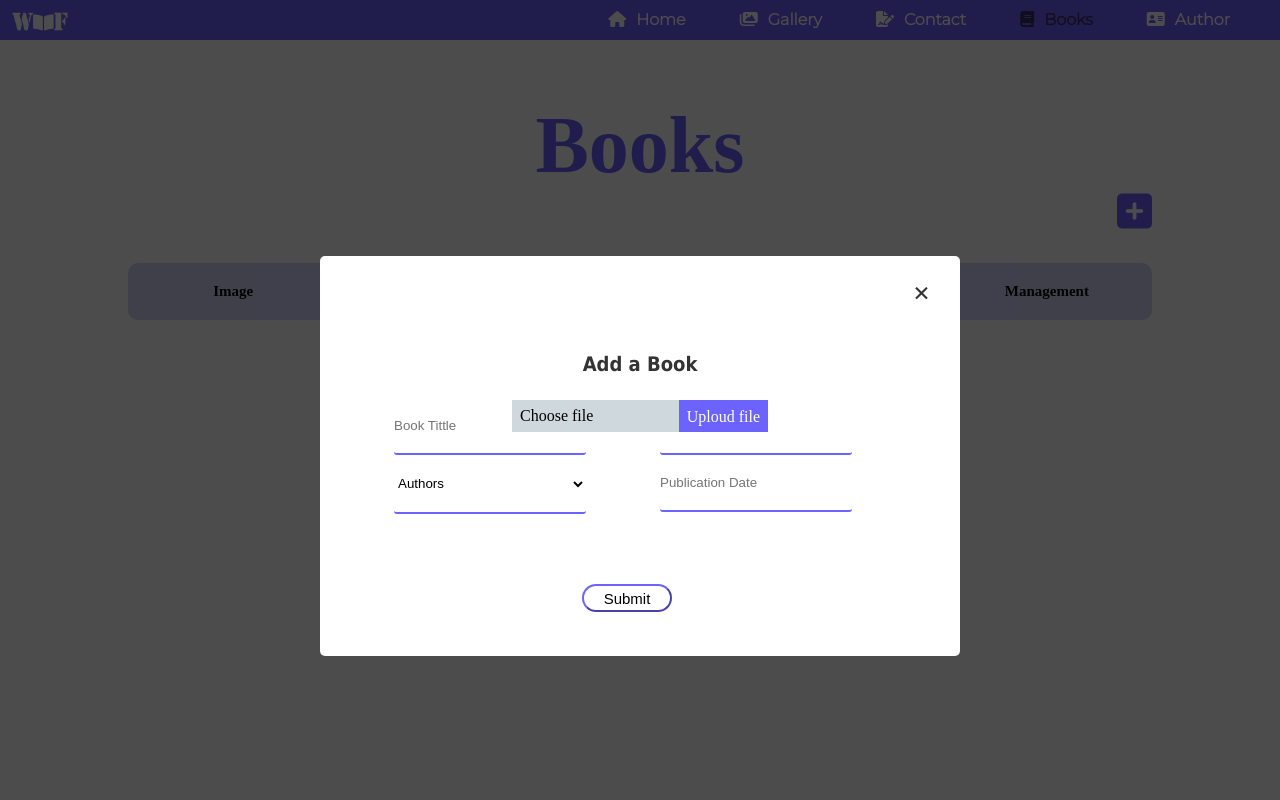
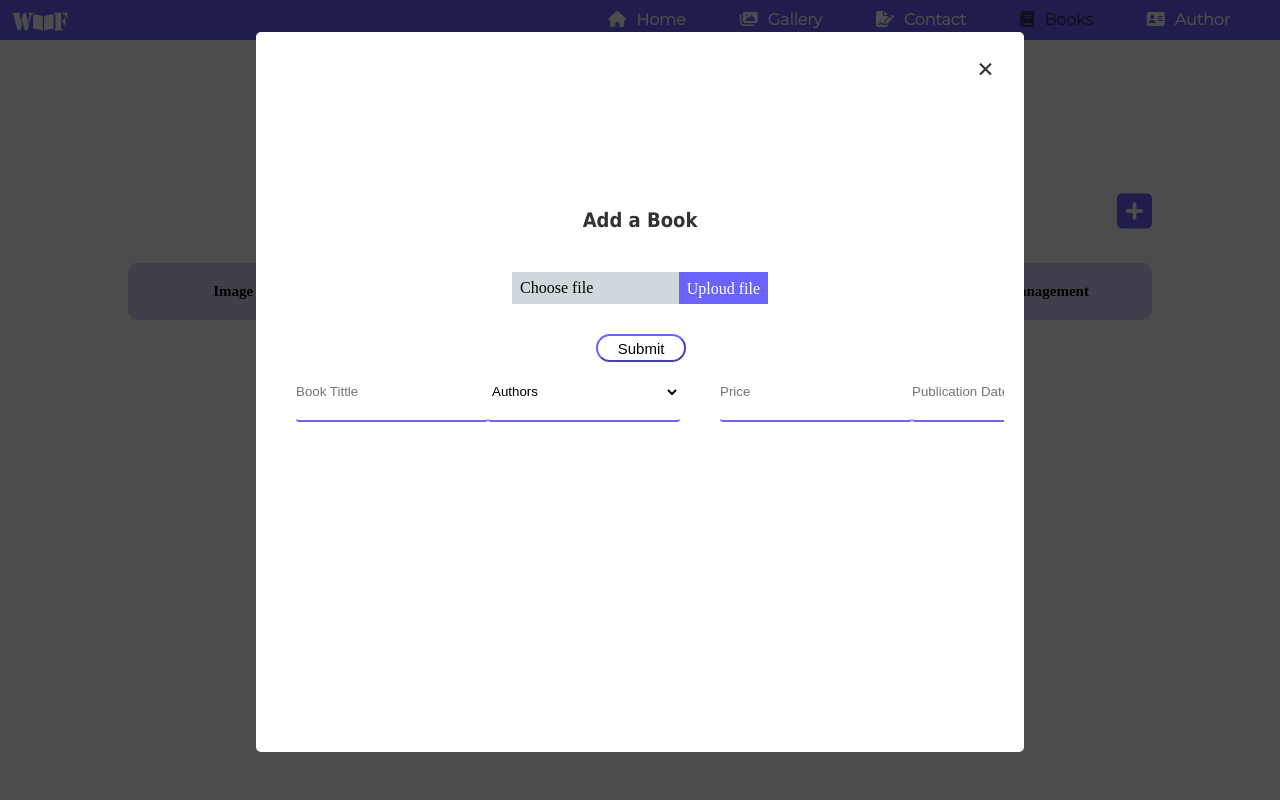
Before and after one commit to ETTGHARSSI-ACHRAF/BriefNum4, a PHP site: page /books.php in a window 1280 px wide, after a click that opens the changed part. Run offline with PHP 8.4, Linux system fonts and the light colour scheme; data that the repository does not hold is empty; style sheets or scripts are compiled from the project's sources; some libraries are stand-ins or nearby versions.

Commit message:
modified files

```diff
--- a/books.css
+++ b/books.css
@@ -117,12 +117,12 @@ td a {
   -webkit-box-pack: center;
       -ms-flex-pack: center;
           justify-content: center;
-  margin: 16em  auto;
+  margin: 2em  auto;
   padding: 20px;
   background: #fff;
   border-radius: 5px;
-  width: 50%;
-  height: 50%;
+  width: 60%;
+  height: 90%;
   position: relative;
   -webkit-transition: all 5s ease-in-out;
   transition: all 5s ease-in-out;
@@ -134,7 +134,7 @@ td a {
   font-family: Tahoma, Arial, sans-serif;
   position: absolute;
   font-size: 20px;
-  bottom: 14em;
+  bottom: 26em;
   z-index: 2;
 }
 
@@ -163,10 +163,9 @@ td a {
   display: -webkit-box;
   display: -ms-flexbox;
   display: flex;
-  -webkit-box-orient: vertical;
-  -webkit-box-direction: normal;
-      -ms-flex-direction: column;
-          flex-direction: column;
+  width: 100%;
+  -ms-flex-pack: distribute;
+      justify-content: space-around;
   padding: 0px 20px;
 }
 
@@ -201,8 +200,8 @@ td a {
   border-color: #6c63ff;
   border-radius: 30px;
   font-size: 15px;
-  right: 45%;
-  top: 82%;
+  right: 44%;
+  top: 42%;
 }
 
 .popbutton:hover {
@@ -216,7 +215,8 @@ td a {
   position: absolute;
   background-color: #CFD8DC;
   overflow: hidden;
-  bottom: 14em;
+  bottom: 28em;
+  left: 16em;
 }
 
 .custom-file .contentupload {
--- a/books.scss
+++ b/books.scss
@@ -91,12 +91,12 @@ td a {
   display: flex;
   align-items: center;
   justify-content: center;
-  margin: 16em  auto;
+  margin: 2em  auto;
   padding: 20px;
   background: #fff;
   border-radius: 5px;
-  width: 50%;
-  height: 50%;
+  width: 60%;
+  height: 90%;
   position: relative;
   -webkit-transition: all 5s ease-in-out;
   transition: all 5s ease-in-out;
@@ -108,7 +108,7 @@ td a {
   font-family: Tahoma, Arial, sans-serif;
   position: absolute;
   font-size: 20px;
-  bottom: 14em;
+  bottom: 26em;
   z-index: 2;
 }
 .popup .close {
@@ -131,8 +131,8 @@ td a {
 
 .popupInput{
     display: flex;
-
-    flex-direction: column;
+    width: 100%;
+    justify-content: space-around;
     padding: 0px 20px;
     #idlivre{
       display: none;
@@ -161,8 +161,8 @@ td a {
   border-color: $color;
   border-radius: 30px;
   font-size: 15px;
-  right: 45%;
-  top: 82%;
+  right: 44%;
+  top: 42%;
   &:hover {
     background-color: $color;
     color: white;
@@ -176,7 +176,8 @@ padding:0 $height/4;
 position: absolute;
 background-color: #CFD8DC;
 overflow: hidden;
-bottom: 14em;
+bottom: 28em;
+left: 16em;
 .contentupload{
   line-height:$height ;
   font-size:$height/2 ;
```
Also changed, not shown: other parts of books.css (+90 -0 lines), other parts of books.scss (+64 -0 lines), books.php (+52 -46 lines), 1 other file.
